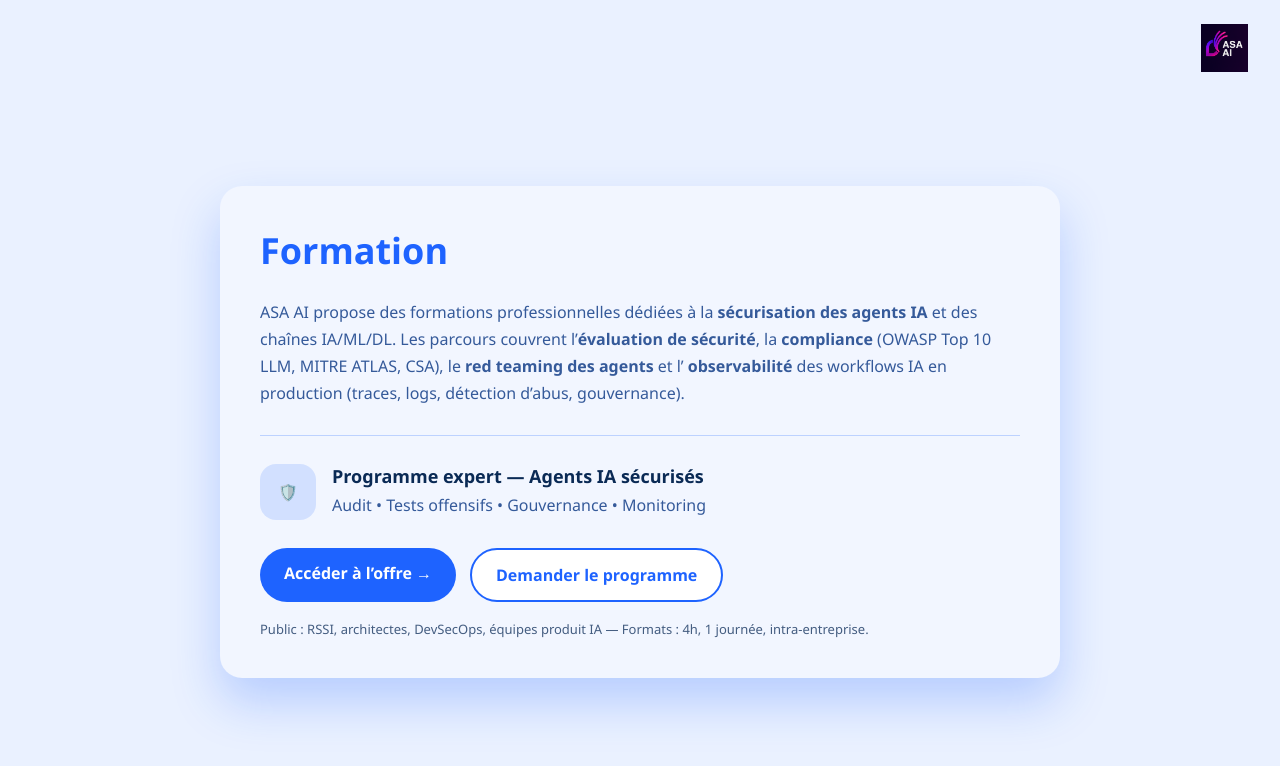
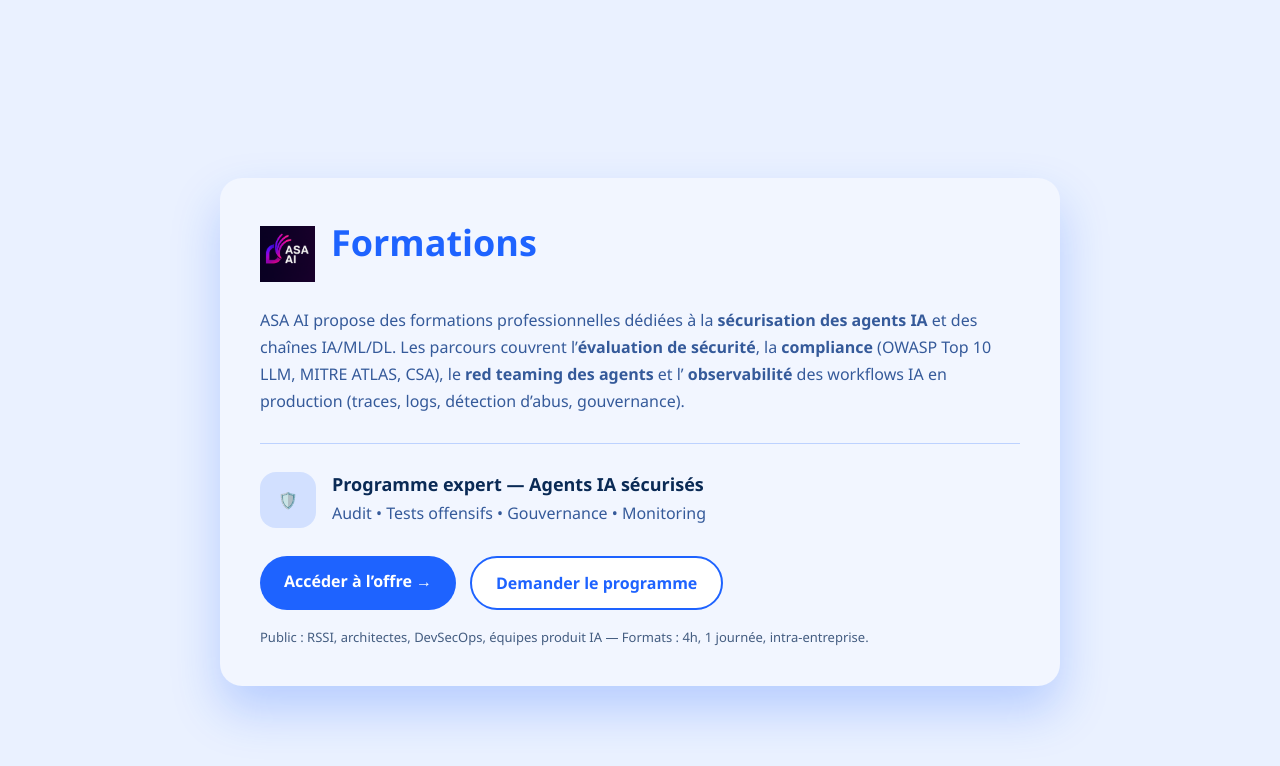
Before and after one commit to khemegha/asa-ai-formation, a plain HTML site: page index.html in a window 1280 px wide. Drawn offline with Linux system fonts and the light colour scheme.

Commit message:
Fix logo path and prevent distortion

```diff
--- a/index.html
+++ b/index.html
@@ -125,20 +125,31 @@
   font-size:13px;
   color:rgba(10,42,85,.75);
 }
+.title-block{
+  display:flex;
+  align-items:center;
+  gap:16px;
+  margin-bottom:12px;
+}
+
+.logo-inline{
+  height:56px;
+  width:auto;
+}
 </style>
 </head>
 
 <body>
 
-<div class="header">
-  <!-- Logo ASA AI -->
-  <img src="logo-asa-ai.png" alt="ASA AI">
-</div>
+
 
 <div class="wrapper">
   <div class="card">
 
-    <h1>Formation</h1>
+    <div class="title-block">
+  <img src="logo-asa-ai.png" alt="ASA AI" class="logo-inline">
+  <h1>Formations</h1>
+</div>
 
     <p>
       ASA AI propose des formations professionnelles dédiées à la
```
